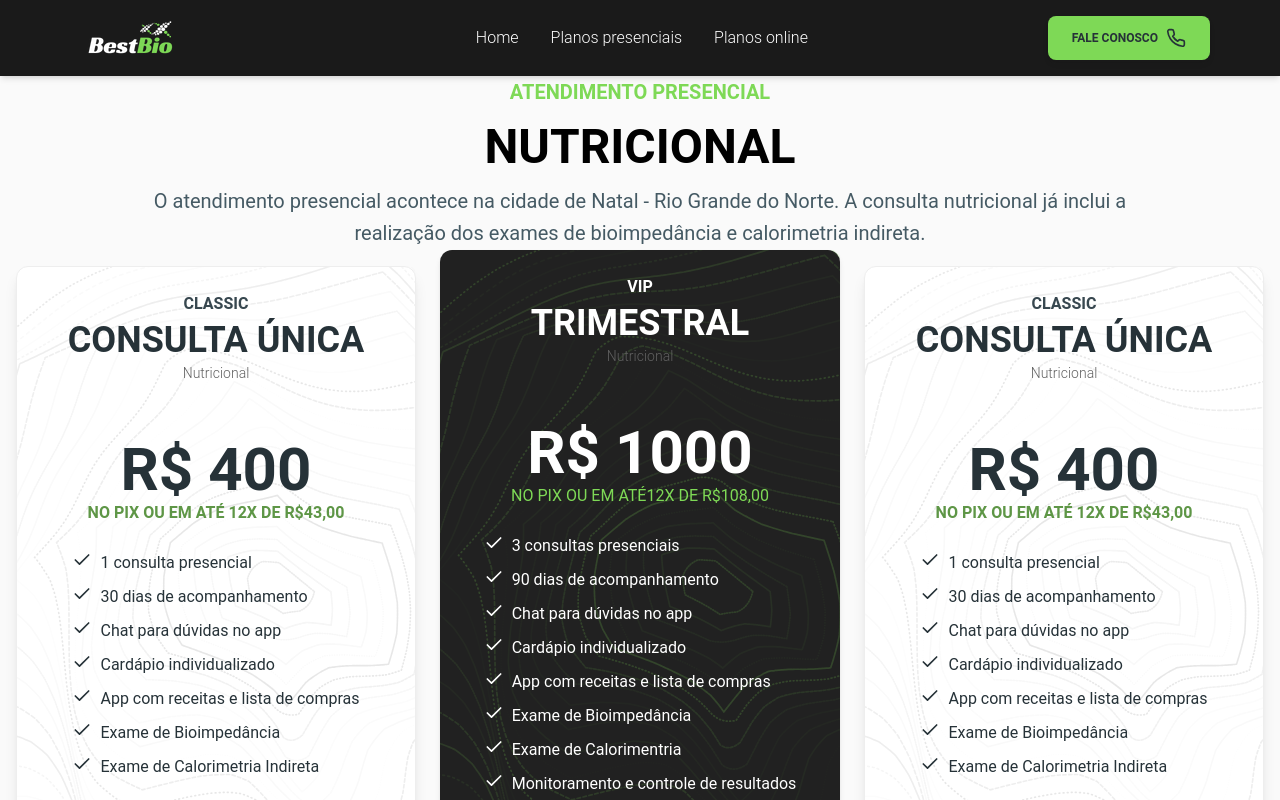
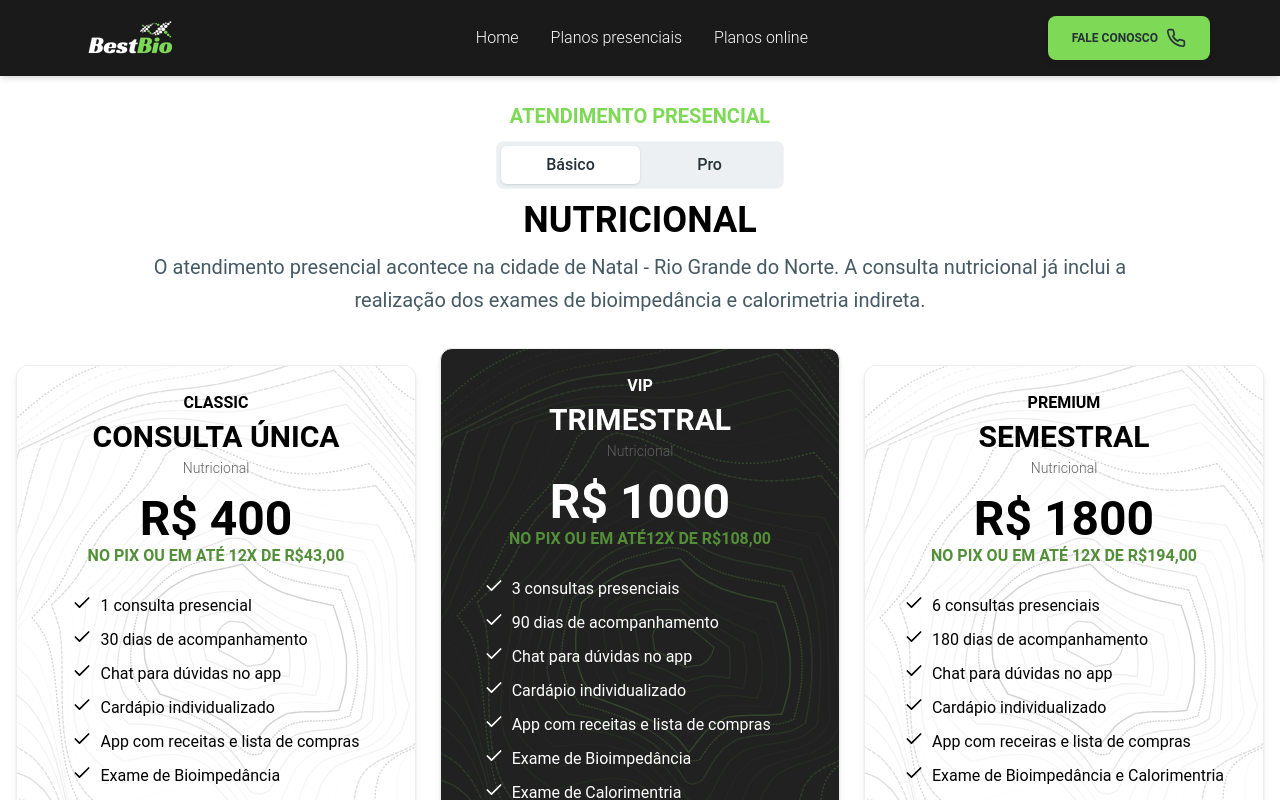
Before and after one commit to Code-Presence/BESTBIO-LP, a React (Vite) app: page /presencial in a window 1280 px wide. Shown: the top 800 px of the page. Built offline with nearby package versions, Linux system fonts and the light colour scheme.

Commit message:
minor changes

```diff
--- a/package.json
+++ b/package.json
@@ -15,7 +15,8 @@
     "lucide-react": "^0.292.0",
     "react": "18.2.0",
     "react-dom": "18.2.0",
-    "react-router-dom": "^6.20.0"
+    "react-router-dom": "^6.20.0",
+    "react-transition-group": "^4.4.5"
   },
   "devDependencies": {
     "@types/react": "^18.2.19",
--- a/src/components/Navbar.tsx
+++ b/src/components/Navbar.tsx
@@ -50,7 +50,7 @@ function CustomNavbar() {
 
     return (
         <>
-            <Navbar className={' top-0 z-10 h-max max-w-full rounded-none px-4 py-2 lg:px-8 lg:py-4 border-0 bg-[#1b1b1b]'}>
+            <Navbar className={' top-0 z-50 h-max max-w-full rounded-none px-4 py-2 lg:px-8 lg:py-4 border-0 bg-[#1b1b1b]'}>
                 <div className="container mx-auto flex items-center justify-between">
 
                     <img src={Logo}/>
--- a/src/components/PricingCardDark.tsx
+++ b/src/components/PricingCardDark.tsx
@@ -8,63 +8,76 @@ import {
 import { Check } from 'lucide-react';
 
 import patterns from '../assets/bg/pattern.svg';
+import patternsDark from '../assets/bg/pattern_dark.svg';
 
-export function PricingCard() {
-    const options = [
-        '3 consultas presenciais',
-        '90 dias de acompanhamento',
-        'Chat para dúvidas no app',
-        'Cardápio individualizado',
-        'App com receitas e lista de compras',
-        'Exame de Bioimpedância',
-        'Exame de Calorimentria',
-        'Monitoramento e controle de resultados',
-    ];
+interface IPricingCardProps {
+    id?: string,
+    type: string,
+    period: string,
+    kind: string,
+    price: string,
+    text: string,
+    diferentials: Array<string>,
+    colorType: number,
+}
+
+export function PricingCard({
+    type,
+    period,
+    kind,
+    price,
+    text,
+    diferentials,
+    colorType
+}: IPricingCardProps) {
+
     return (
-        <Card variant="gradient" className='w-[25rem] bg-gray-900'>
+        <Card variant="gradient" className={`w-[25rem] ${colorType == 1 ? 'bg-gray-900' : 'white'} border`}>
 
-            <div className="absolute inset-0 bg-cover bg-no-repeat opacity-20" style={{ backgroundImage: `url(${patterns})` }}/>
+            <div className="absolute inset-0 bg-cover bg-no-repeat opacity-20" style={{ backgroundImage: `url(${colorType == 1 ? patterns : patternsDark})` }}/>
 
             <CardBody className="relative z-10 text-center">
-                <div className='flex flex-col bg-red'>
+                <div className='flex flex-col'>
                     <Typography
                         variant="h6"
-                        color={'white'}
+                        color={colorType == 1 ? 'white' : 'black'}
                         className="uppercase"
                     >
-                    VIP
+                        {type}
                     </Typography>
                     <Typography
-                        variant="h2"
-                        color={'white'}
+                        variant="h3"
+                        color={colorType == 1 ? 'white' : 'black'}
                         className="uppercase"
                     >
-                    Trimestral
+                        {period}
                     </Typography>
-                    <Typography variant='small' className='mb-14'>
-                        Nutricional
+                    <Typography variant='small' className='mb-4'>
+                        {kind}
                     </Typography>
                 </div>
                 <Typography
                     variant="h1"
-                    color={'white'}
-                    className="text-6xl"
+                    color={colorType == 1 ? 'white' : 'black'}
+                    className="text-5xl"
                 >
 
-                    R$ 1000
+                    {price}
                 </Typography>
                 <Typography
-                    className="font-normal text-[#7ED956]"
+                    className="font-normal text-[#538f39]"
                 >
-                        NO PIX OU EM ATÉ12X DE R$108,00
+                    <strong>
+                        {text}
+                    </strong>
                 </Typography>
-                <div className="flex justify-center pt-6 pb-20">
+                <div className="flex justify-center pt-6 pb-12">
                     <ul className="flex flex-col gap-2">
-                        {options.map((option, key) => (
+                        {diferentials.map((option, key) => (
                             <Typography
                                 as="li"
                                 key={key}
-                                color={'white'}
+                                color={colorType == 1 ? 'white' : 'black'}
                                 className="flex gap-2 font-normal"
                             >
                                 <Check  size={20}/>
@@ -74,7 +87,7 @@ export function PricingCard() {
                     </ul>
                 </div>
                 <Button variant="filled" className='bg-[#7ED956] text-black' >
-                    Compre agora
+                    Contrate agora
                 </Button>
             </CardBody>
         </Card>
--- a/src/data/globalData.ts
+++ b/src/data/globalData.ts
@@ -74,3 +74,133 @@ export const testimonials = [
     },
 
 ];
+
+export const plans = [
+    {
+        id: 1,
+        size: 'md',
+        colorType: 2,
+        type: 'CLASSIC',
+        period: 'Consulta Única',
+        kind: 'Nutricional',
+        price:  'R$ 400',
+        text: 'NO PIX OU EM ATÉ 12X DE R$43,00',
+        diferentials: [
+            '1 consulta presencial',
+            '30 dias de acompanhamento',
+            'Chat para dúvidas no app',
+            'Cardápio individualizado',
+            'App com receitas e lista de compras',
+            'Exame de Bioimpedância',
+            'Exame de Calorimetria Indireta',
+        ]
+    },
+    {
+        id: 2,
+        size: 'lg',
+        colorType: 1,
+        type: 'VIP',
+        period: 'Trimestral',
+        kind: 'Nutricional',
+        price:  'R$ 1000',
+        text: 'NO PIX OU EM ATÉ12X DE R$108,00',
+        diferentials: [
+            '3 consultas presenciais',
+            '90 dias de acompanhamento',
+            'Chat para dúvidas no app',
+            'Cardápio individualizado',
+            'App com receitas e lista de compras',
+            'Exame de Bioimpedância',
+            'Exame de Calorimentria',
+            'Monitoramento e controle de resultados',
+        ]
+    },
+    {
+        id: 3,
+        size: 'lg',
+        colorType: 2,
+        type: 'PREMIUM',
+        period: 'Semestral',
+        kind: 'Nutricional',
+        price:  'R$ 1800',
+        text: 'NO PIX OU EM ATÉ 12X DE R$194,00',
+        diferentials: [
+            '6 consultas presenciais',
+            '180 dias de acompanhamento',
+            'Chat para dúvidas no app',
+            'Cardápio individualizado',
+            'App com receiras e lista de compras',
+            'Exame de Bioimpedância e Calorimentria',
+            'Monitoramento e controle de resultaods',
+
+        ]
+    },
+    {
+        id: 4,
+        size: 'md',
+        colorType: 2,
+        type: 'CLASSIC',
+        period: 'Consulta Única',
+        kind: 'Nutricional',
+        price:  'R$ 500',
+        text: 'NO PIX OU EM ATÉ 12X DE R$54,00',
+        diferentials: [
+            '1 consulta presencial',
+            '30 dias de acompanhamento',
+            'Chat para dúvidas no app',
+            'Cardápio individualizado',
+            'App com receitas e lista de compras',
+            'Exame de Bioimpedância',
+            'Exame de Calorimetria Indireta',
+            'Prescrição de Treino para 30 dias',
+            'Treino no app com vídeo explicativo',
+            'Treino individualizado para seu objetivo',
+        ]
+    },
+    {
+        id: 5,
+        size: 'lg',
+        colorType: 1,
+        type: 'VIP',
+        period: 'Trimestral',
+        kind: 'Nutricional',
+        price:  'R$ 1300',
+        text: 'NO PIX OU EM ATÉ12X DE R$140,00',
+        diferentials: [
+            '3 consultas presenciais',
+            '90 dias de acompanhamento',
+            'Chat para dúvidas no app',
+            'Cardápio individualizado',
+            'App com receitas e lista de compras',
+            'Exame de Bioimpedância',
+            'Exame de Calorimentria',
+            'Monitoramento e controle de resultados',
+            'Prescrição de Treino para 90 dias',
+            'Treino no App com vídeo explicativo',
+            'Treino individualizado para seu objetivo',
+        ]
+    },
+    {
+        id: 6,
+        size: 'lg',
+        colorType: 2,
+        type: 'PREMIUM',
+        period: 'Semestral',
+        kind: 'Nutricional',
+        price:  'R$ 2400',
+        text: 'NO PIX OU EM ATÉ 12X DE R$200,00',
+        diferentials: [
+            '6 consultas presenciais',
+            '180 dias de acompanhamento',
+            'Chat para dúvidas no app',
+            'Cardápio individualizado',
+            'App com receiras e lista de compras',
+            'Exame de Bioimpedância e Calorimentria',
+            'Monitoramento e controle de resultaods',
+            'Prescrição de Treinop para 180 dias',
+            'Treino no app com vídeo explicativo',
+            'Treino individualizado para seu objetivo',
+
+        ]
+    },
+];
--- a/src/pages/home.tsx
+++ b/src/pages/home.tsx
@@ -11,7 +11,6 @@ import { services } from '../data/globalData';
 import {  CarouselCustomArrows } from '../components/CardCarousel';
 
 import useOnScreen from '../hooks/useOnScreen';
-import { HighlightText } from '../components/HighlightText';
 
 function Main(): JSX.Element {
 
--- a/src/pages/presential.tsx
+++ b/src/pages/presential.tsx
@@ -1,26 +1,98 @@
-import { Typography } from '@material-tailwind/react';
+import { Tab, Tabs, TabsHeader, Typography } from '@material-tailwind/react';
 import React from 'react';
 import { PricingCard } from '../components/PricingCardDark';
-import { PricingCardLight } from '../components/PricingCardLight';
+
+import { plans } from '../data/globalData';
 
 function Presential(): JSX.Element {
+    const [type, setType] = React.useState('basic');
+
+    const [applyBlur, setApplyBlur] = React.useState(false);
+
+    React.useEffect(() => {
+        setApplyBlur(true);
+        // Remova a classe de animação após a animação ser concluída
+        const timer = setTimeout(() => setApplyBlur(false), 2000); // 2000 ms = duração da animação
+        return () => clearTimeout(timer);
+    }, [type]);
 
     return (
         <>
-            <div className='w-screen h-screen bg-[#fafafa] flex flex-col items-center justify-around'>
+            <div className='w-screen h-fit bg-[#ffffff] flex flex-col items-center justify-around py-6'>
                 <div className='w-full flex flex-col items-center justify-center px-8 lg:px-20 gap-2'>
                     <Typography variant='lead' className='font-bold text-[#7ED956]'>ATENDIMENTO PRESENCIAL</Typography>
-                    <Typography variant='h1' className=''>NUTRICIONAL</Typography>
-                    <Typography variant='lead' className='text-blue-gray-700 text-center'>
+
+                    <Tabs value="monthly" className="mx-auto w-72">
+                        <TabsHeader className="h-12 border border-white/25 bg-opacity-90">
+                            <Tab
+                                value="monthly"
+                                className="font-medium"
+                                onClick={() => setType('basic')}
+                            >
+                                Básico
+                            </Tab>
+                            <Tab
+                                value="annual"
+                                className="font-medium"
+                                onClick={() => setType('pro')}
+                            >
+                                Pro
+                            </Tab>
+                        </TabsHeader>
+                    </Tabs>
+
+                    { type === 'basic'
+                        ? (<Typography variant='h2' className='animate-fade-in-right'>NUTRICIONAL</Typography>)
+                        : (<Typography variant='h2' className='animate-fade-in-left'>NUTRICIONAL + PRESCRIÇÃO DE TREINO</Typography>)
+                    }
+
+
+                    { type === 'basic'
+                        ? (<Typography variant='lead' className='text-blue-gray-700 text-center animate-fade-in-left'>
                         O atendimento presencial acontece na cidade de Natal - Rio Grande do Norte. A consulta nutricional já inclui a
-                        <br/>
-                    realização dos exames de bioimpedância e calorimetria indireta.</Typography>
+                            <br/>
+                        realização dos exames de bioimpedância e calorimetria indireta.
+                        </Typography>)
+                        : (<Typography variant='lead' className='text-blue-gray-700 text-center animate-fade-in-right'>
+                        O atendimento presencial acontece na cidade de Natal - Rio Grande do Norte. A consulta inclui a prescrição
+                            <br/ >
+                        nutricional e de treino, além dos exames de bioimpedância e calorimetria indireta.
+                        </Typography>)
+                    }
                 </div>
 
-                <div className='w-full flex items-center justify-center pb-2 gap-6'>
-                    <PricingCardLight />
-                    <PricingCard />
-                    <PricingCardLight />
+                <div className='w-full flex items-center justify-center pb-2 gap-6 mt-8'>
+                    { type === 'basic' ? (
+                        <>
+                            {plans.slice(0, 3).map(plan => (
+                                <PricingCard
+                                    key={plan.id}
+                                    colorType={plan.colorType}
+                                    type={plan.type}
+                                    period={plan.period}
+                                    kind={plan.kind}
+                                    price={plan.price}
+                                    text={plan.text}
+                                    diferentials={plan.diferentials}
+                                />
+                            ))}
+                        </>
+                    ):(
+                        <>
+                            {plans.slice(3, 6).map(plan => (
+                                <PricingCard
+                                    key={plan.id}
+                                    colorType={plan.colorType}
+                                    type={plan.type}
+                                    period={plan.period}
+                                    kind={plan.kind}
+                                    price={plan.price}
+                                    text={plan.text}
+                                    diferentials={plan.diferentials}
+                                />
+                            ))}
+                        </>
+                    )}
 
                 </div>
             </div>
```
Also changed, not shown: src/components/HighlightText.tsx (deleted, +0 -19 lines), src/index.css (+35 -0 lines), 1 other file (tests, documents, lock files or other folders).
